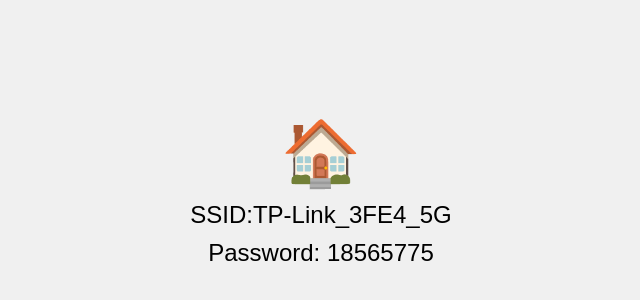
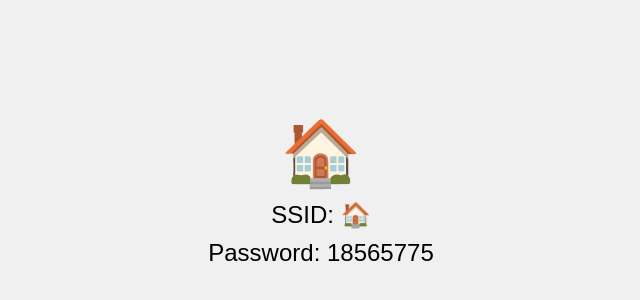
Before and after one commit to KurtisM12/SSID_Webpage, a plain HTML site: page Index.html in a window 1280 px wide. Shown: the part 204-504 px from the top of the page, without its empty margins (319-959 px from the left). Drawn offline with Linux system fonts and the light colour scheme.

Commit message:
Update Index.html

```diff
--- a/Index.html
+++ b/Index.html
@@ -10,7 +10,7 @@
     <div class="wifi-container">
         <div class="centered-text">
             <h1>🏠</h1>
-            <p>SSID:TP-Link_3FE4_5G</p>
+            <p>SSID: 🏠</p>
             <p>Password: 18565775</p>
         </div>
     </div>
```
